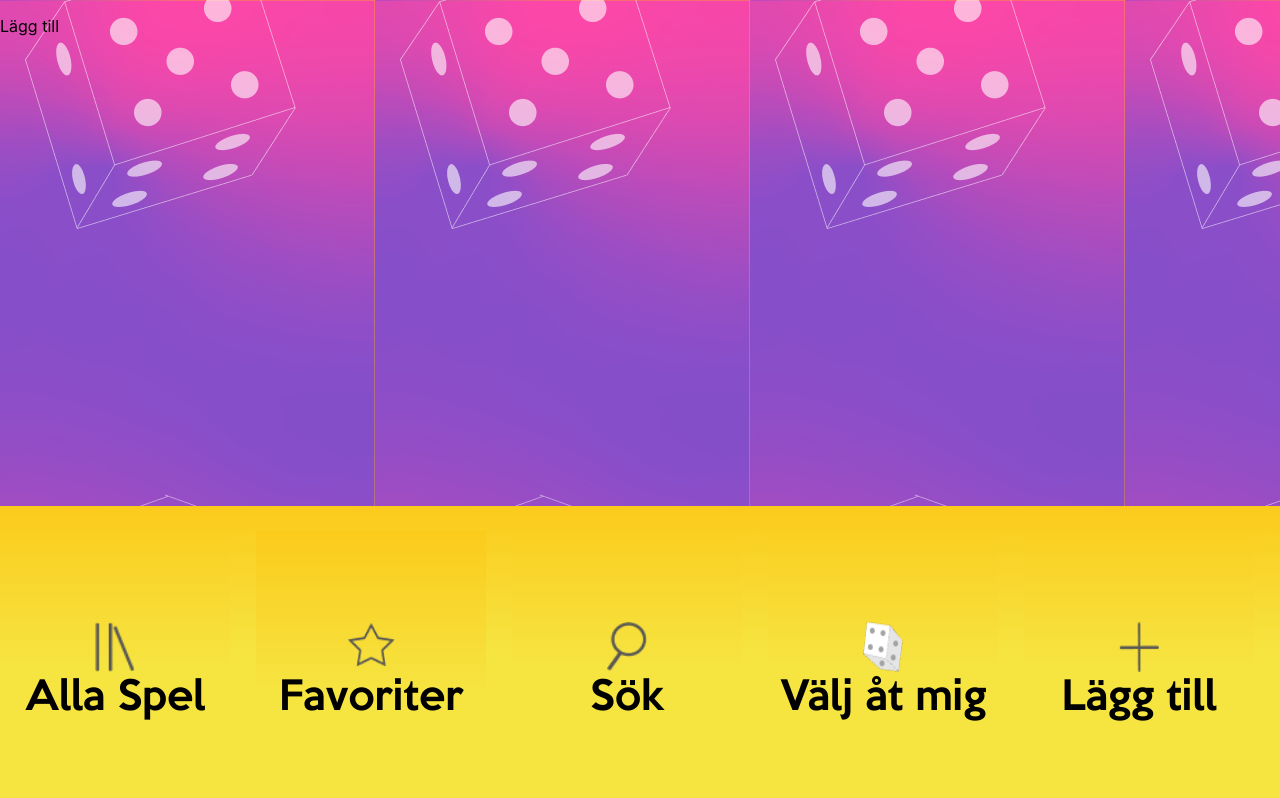
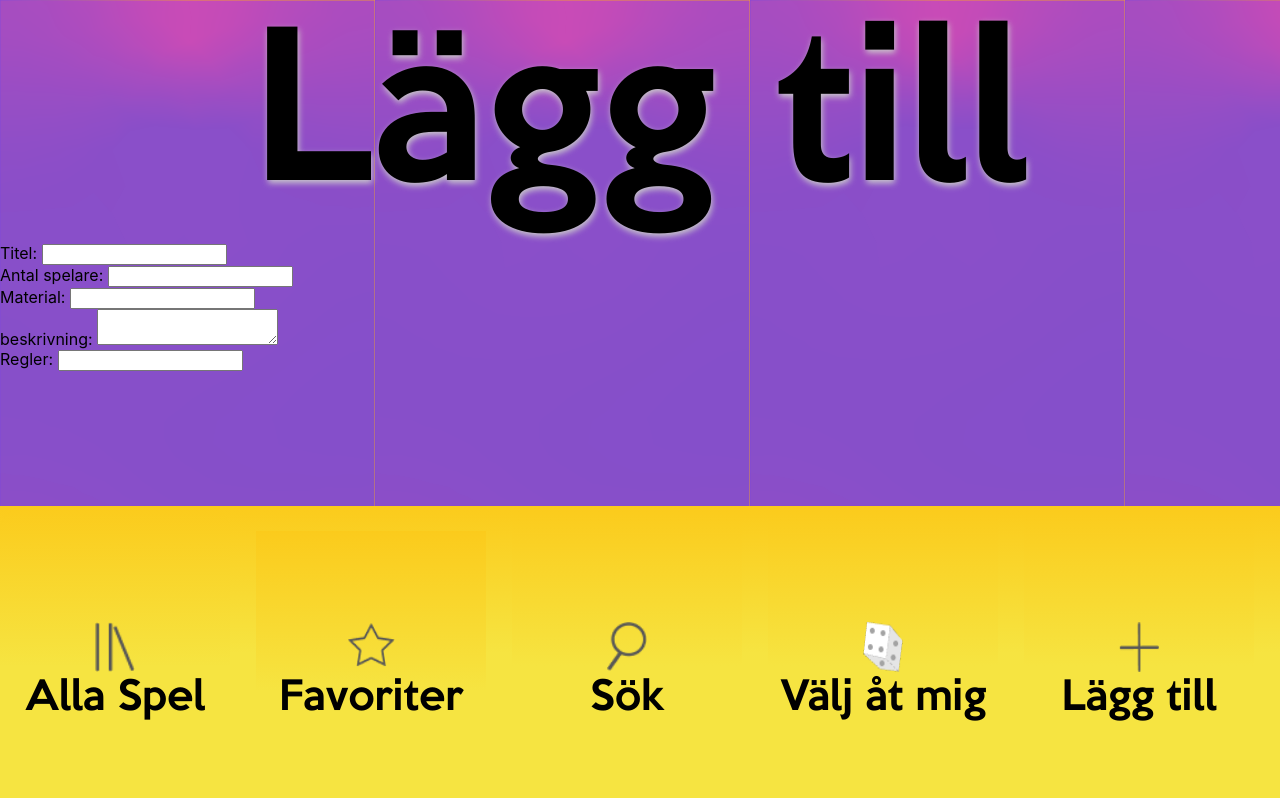
Before and after one commit to VibeValley/PartyPP, a React (Create React App) app: page /Lagg_till in a window 1280 px wide. Shown: the top 798 px of the page. Built offline with nearby package versions, Linux system fonts and the light colour scheme.

Commit message:
Update LaggTill.js

```diff
--- a/src/LaggTill.js
+++ b/src/LaggTill.js
@@ -1,13 +1,32 @@
 import Lowerbar from "./LowerBar";
 
-
-function laggTill(){
-    return (
-    <div>
-        <p>Lägg till</p>
-        <Lowerbar></Lowerbar>
+function laggTill() {
+  return (
+    <div className="App">
+      <div className="HeaderDiv">
+        <header className="SidaHeader" id="DetaljNamn">
+          <p id="spelinfo">Lägg till</p>
+        </header>
+        <form>
+          <label for="fTitel">Titel: </label>
+          <input type="text" id="fTitel"></input>
+          <br />
+          <label for="fAntal">Antal spelare: </label>
+          <input type="text" id="fAntal"></input>
+          <br />
+          <label for="fMats">Material: </label>
+          <input type="text" id="fMats"></input>
+          <br />
+          <label for="fBesk">beskrivning: </label>
+          <textarea id="fBesk"></textarea>
+          <br />
+          <label for="fRegler">Regler: </label>
+          <input type="textarea" id="fRegler"></input>
+        </form>
+      </div>
+      <Lowerbar />
     </div>
-    );
+  );
 }
 
 export default laggTill;
```
